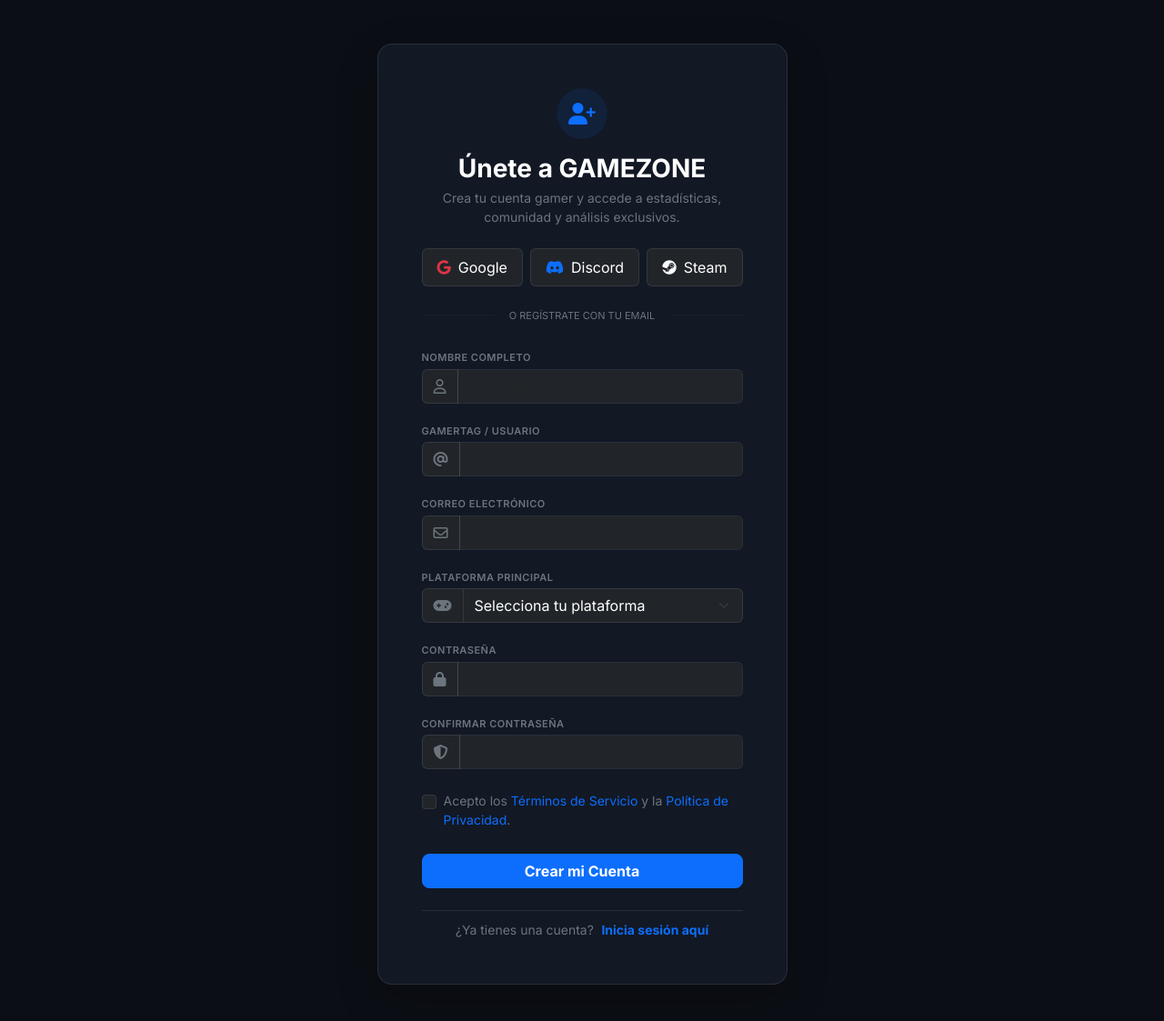
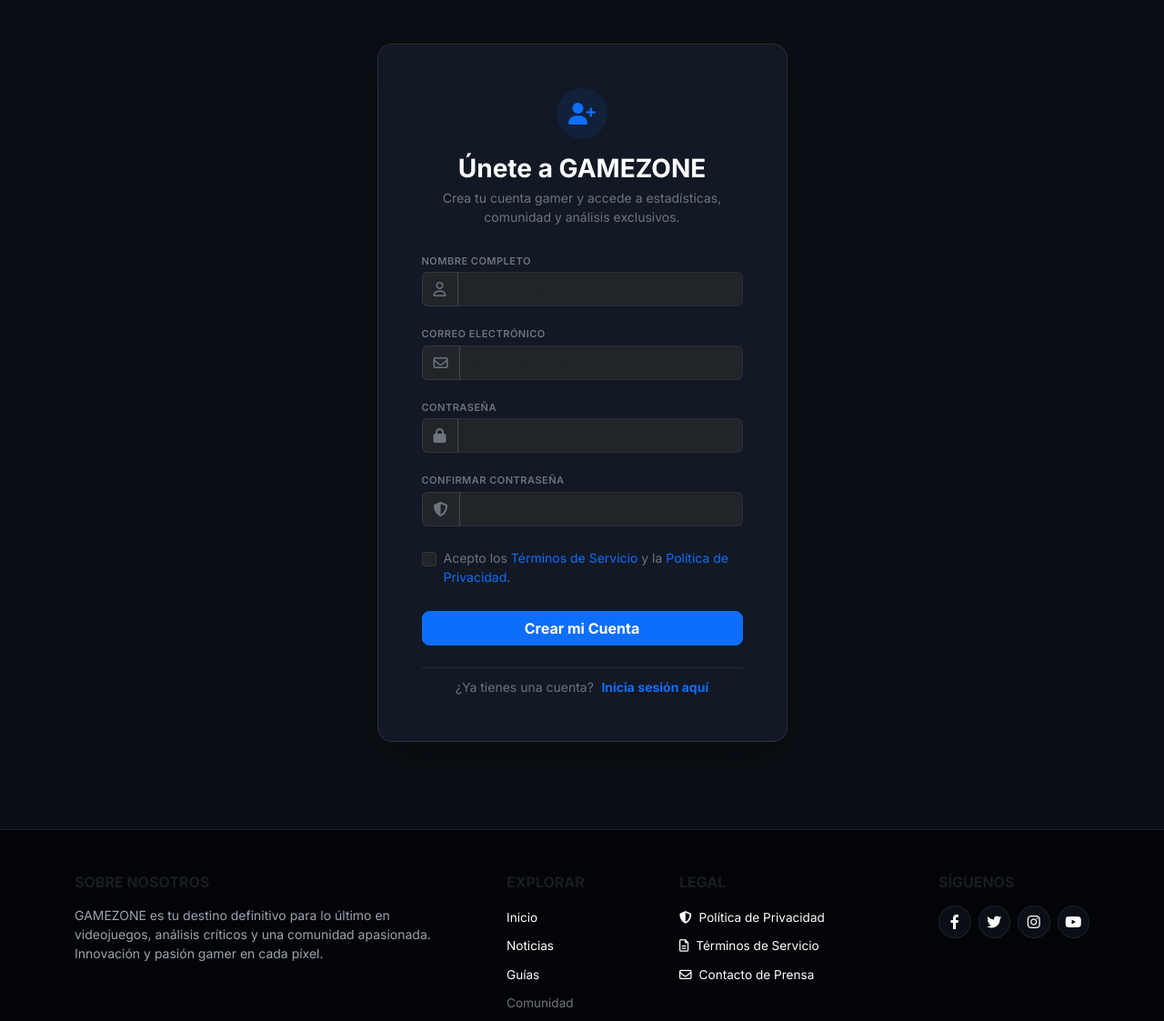
Before and after one commit to ElDonaa/Tp-sitio-videojuegos, a PHP site: page /registro.php in a window 1280 px wide. Shown: the part 57-1180 px from the top of the page at 91% size. Run offline with PHP 8.4, Linux system fonts and the light colour scheme.

Commit message:
TP8 completado: Autenticacion, login, registro, sesiones y guardas de rutas

```diff
--- /dev/null
+++ b/clase5/conexion.php
@@ -0,0 +1,20 @@
+<?php
+$host = 'localhost';
+$db   = 'gamezone_db';
+$user = 'root';
+$pass = '';
+$charset = 'utf8mb4';
+
+$dsn = "mysql:host=$host;dbname=$db;charset=$charset";
+$options = [
+    PDO::ATTR_ERRMODE            => PDO::ERRMODE_EXCEPTION,
+    PDO::ATTR_DEFAULT_FETCH_MODE => PDO::FETCH_ASSOC,
+    PDO::ATTR_EMULATE_PREPARES   => false,
+];
+
+try {
+    $pdo = new PDO($dsn, $user, $pass, $options);
+} catch (\PDOException $e) {
+    throw new \PDOException($e->getMessage(), (int)$e->getCode());
+}
+?>
--- a/clase5/includes/header.php
+++ b/clase5/includes/header.php
@@ -1,3 +1,9 @@
+<?php
+// Aseguramos que la sesión esté iniciada para poder validar el estado del usuario
+if (session_status() === PHP_SESSION_NONE) {
+    session_start();
+}
+?>
 <!DOCTYPE html>
 <html lang="en">
 <head>
@@ -43,11 +49,9 @@
                     </a>
 
                     <div class="btn-group">
-
                         <a href="perfil.php" class="btn btn-profile text-white text-decoration-none d-flex align-items-center">
                             <i class="fa-regular fa-user me-1"></i>
                         </a>
-
 
                         <button type="button"
                                 class="btn btn-profile text-white dropdown-toggle dropdown-toggle-split ps-1 pe-2"
@@ -56,14 +60,22 @@
                             <span class="visually-hidden">Abrir opciones</span>
                         </button>
 
-
                         <ul class="dropdown-menu dropdown-menu-end bg-dark border border-secondary border-opacity-25 shadow-lg mt-2">
+                            <?php if (isset($_SESSION['usuario_id'])): ?>
+                                <!-- Si el usuario YA INICIÓ SESIÓN -->
                                 <li>
                                     <a class="dropdown-item text-white d-flex align-items-center gap-2 py-2" href="perfil.php">
                                         <i class="fa-regular fa-id-card text-primary"></i> Ver Mi Perfil
                                     </a>
                                 </li>
                                 <li><hr class="dropdown-divider border-secondary border-opacity-25"></li>
+                                <li>
+                                    <a class="dropdown-item text-white d-flex align-items-center gap-2 py-2" href="logout.php">
+                                        <i class="fa-solid fa-right-from-bracket text-primary"></i> Cerrar Sesión
+                                    </a>
+                                </li>
+                            <?php else: ?>
+                                <!-- Si el usuario NO HA INICIADO SESIÓN -->
                                 <li>
                                     <a class="dropdown-item text-white d-flex align-items-center gap-2 py-2" href="login.php">
                                         <i class="fa-solid fa-right-to-bracket text-primary"></i> Iniciar Sesión
@@ -74,6 +86,7 @@
                                         <i class="fa-solid fa-user-plus text-primary"></i> Crear Cuenta
                                     </a>
                                 </li>
+                            <?php endif; ?>
                         </ul>
                     </div>
                 </div>
@@ -81,3 +94,4 @@
         </div>
     </header>
 </body>
+</html>
--- a/clase5/registro.php
+++ b/clase5/registro.php
@@ -1,5 +1,49 @@
 <?php
-$titulo_pagina = "registro - GAMEZONE";
+$titulo_pagina = "Registro - GAMEZONE";
+
+// 1. Incluimos la conexión a la base de datos
+require_once 'conexion.php';
+
+$mensaje = "";
+
+// 2. Procesamos el formulario cuando el usuario presiona "Crear mi Cuenta"
+if ($_SERVER['REQUEST_METHOD'] == 'POST') {
+    $nombre = trim($_POST['nombre']);
+    $email = trim($_POST['email']);
+    $password = $_POST['password'];
+    $confirm_password = $_POST['confirm_password'];
+    $id_rol = 2; // ID por defecto para usuario común en tu tabla roles (ajusta si es necesario)
+
+    // Validar que las contraseñas coincidan
+    if ($password !== $confirm_password) {
+        $mensaje = "Las contraseñas no coinciden.";
+    } else {
+        // Verificar si el correo electrónico ya existe en la BD usando id_usuario
+        $sql_check = "SELECT id_usuario FROM usuarios WHERE email = ?";
+        $stmt = $pdo->prepare($sql_check);
+        $stmt->execute([$email]);
+
+        if ($stmt->rowCount() > 0) {
+            $mensaje = "El correo electrónico ya está registrado.";
+        } else {
+            // Encriptar la contraseña de forma segura (Requisito OWASP del TP8)
+            $passwordHash = password_hash($password, PASSWORD_BCRYPT);
+
+            // Insertar usuario usando consultas preparadas PDO con id_rol
+            $sql = "INSERT INTO usuarios (nombre, email, password, id_rol) VALUES (?, ?, ?, ?)";
+            $stmt = $pdo->prepare($sql);
+
+            if ($stmt->execute([$nombre, $email, $passwordHash, $id_rol])) {
+                // Redirigir al login con aviso de éxito
+                header("Location: login.php?registro=exitoso");
+                exit();
+            } else {
+                $mensaje = "Error al registrar el usuario en la base de datos.";
+            }
+        }
+    }
+}
+
 require_once 'includes/header.php';
 ?>
 
@@ -21,43 +65,22 @@ require_once 'includes/header.php';
                             <p class="text-secondary small mb-0">Crea tu cuenta gamer y accede a estadísticas, comunidad y análisis exclusivos.</p>
                         </div>
 
-                        <!-- REGISTRO RÁPIDO CON REDES / PLATAFORMAS -->
-                        <div class="d-flex gap-2 mb-4">
-                            <button type="button" class="btn btn-dark border border-secondary border-opacity-25 text-white flex-fill d-flex align-items-center justify-content-center gap-2 py-2 small">
-                                <i class="fa-brands fa-google text-danger"></i> Google
-                            </button>
-                            <button type="button" class="btn btn-dark border border-secondary border-opacity-25 text-white flex-fill d-flex align-items-center justify-content-center gap-2 py-2 small">
-                                <i class="fa-brands fa-discord text-primary"></i> Discord
-                            </button>
-                            <button type="button" class="btn btn-dark border border-secondary border-opacity-25 text-white flex-fill d-flex align-items-center justify-content-center gap-2 py-2 small">
-                                <i class="fa-brands fa-steam text-light"></i> Steam
-                            </button>
-                        </div>
-
-                        <div class="d-flex align-items-center mb-4">
-                            <hr class="flex-grow-1 border-secondary border-opacity-25 my-0">
-                            <span class="px-3 text-secondary" style="font-size: 11px;">O REGÍSTRATE CON TU EMAIL</span>
-                            <hr class="flex-grow-1 border-secondary border-opacity-25 my-0">
-                        </div>
+                        <!-- ALERTA DE ERROR SI LA HAY -->
+                        <?php if(!empty($mensaje)): ?>
+                            <div class="alert alert-danger py-2 small mb-4">
+                                <i class="fa-solid fa-triangle-exclamation me-1"></i> <?php echo $mensaje; ?>
+                            </div>
+                        <?php endif; ?>
 
                         <!-- FORMULARIO DE REGISTRO -->
-                        <form action="#" method="POST" class="d-flex flex-column gap-3">
+                        <form action="registro.php" method="POST" class="d-flex flex-column gap-3">
 
                             <!-- Nombre Completo -->
                             <div>
                                 <label for="nombre" class="form-label text-secondary fw-semibold mb-1" style="font-size: 11px; letter-spacing: 0.5px;">NOMBRE COMPLETO</label>
                                 <div class="input-group">
                                     <span class="input-group-text bg-dark border-secondary border-opacity-25 text-secondary"><i class="fa-regular fa-user"></i></span>
-                                    <input type="text" id="nombre" class="form-control bg-dark border-secondary border-opacity-25 text-white" placeholder="Ej. Juan Pérez" required>
-                                </div>
-                            </div>
-
-                            <!-- Nombre de Usuario / GamerTag -->
-                            <div>
-                                <label for="gamertag" class="form-label text-secondary fw-semibold mb-1" style="font-size: 11px; letter-spacing: 0.5px;">GAMERTAG / USUARIO</label>
-                                <div class="input-group">
-                                    <span class="input-group-text bg-dark border-secondary border-opacity-25 text-secondary"><i class="fa-solid fa-at"></i></span>
-                                    <input type="text" id="gamertag" class="form-control bg-dark border-secondary border-opacity-25 text-white" placeholder="Ej. GamerPro_99" required>
+                                    <input type="text" id="nombre" name="nombre" class="form-control bg-dark border-secondary border-opacity-25 text-white" placeholder="Ej. Juan Pérez" required>
                                 </div>
                             </div>
 
@@ -66,22 +89,7 @@ require_once 'includes/header.php';
                                 <label for="email" class="form-label text-secondary fw-semibold mb-1" style="font-size: 11px; letter-spacing: 0.5px;">CORREO ELECTRÓNICO</label>
                                 <div class="input-group">
                                     <span class="input-group-text bg-dark border-secondary border-opacity-25 text-secondary"><i class="fa-regular fa-envelope"></i></span>
-                                    <input type="email" id="email" class="form-control bg-dark border-secondary border-opacity-25 text-white" placeholder="ejemplo@gamezone.com" required>
-                                </div>
-                            </div>
-
-                            <!-- Selección de Plataforma Principal -->
-                            <div>
-                                <label for="plataforma" class="form-label text-secondary fw-semibold mb-1" style="font-size: 11px; letter-spacing: 0.5px;">PLATAFORMA PRINCIPAL</label>
-                                <div class="input-group">
-                                    <span class="input-group-text bg-dark border-secondary border-opacity-25 text-secondary"><i class="fa-solid fa-gamepad"></i></span>
-                                    <select id="plataforma" class="form-select bg-dark border-secondary border-opacity-25 text-white">
-                                        <option value="" selected disabled>Selecciona tu plataforma</option>
-                                        <option value="pc">PC Gamer</option>
-                                        <option value="ps5">PlayStation 5</option>
-                                        <option value="xbox">Xbox Series X/S</option>
-                                        <option value="switch">Nintendo Switch</option>
-                                    </select>
+                                    <input type="email" id="email" name="email" class="form-control bg-dark border-secondary border-opacity-25 text-white" placeholder="ejemplo@gamezone.com" required>
                                 </div>
                             </div>
 
@@ -90,7 +98,7 @@ require_once 'includes/header.php';
                                 <label for="password" class="form-label text-secondary fw-semibold mb-1" style="font-size: 11px; letter-spacing: 0.5px;">CONTRASEÑA</label>
                                 <div class="input-group">
                                     <span class="input-group-text bg-dark border-secondary border-opacity-25 text-secondary"><i class="fa-solid fa-lock"></i></span>
-                                    <input type="password" id="password" class="form-control bg-dark border-secondary border-opacity-25 text-white" placeholder="••••••••" required>
+                                    <input type="password" id="password" name="password" class="form-control bg-dark border-secondary border-opacity-25 text-white" placeholder="••••••••" required>
                                 </div>
                             </div>
 
@@ -99,7 +107,7 @@ require_once 'includes/header.php';
                                 <label for="confirm_password" class="form-label text-secondary fw-semibold mb-1" style="font-size: 11px; letter-spacing: 0.5px;">CONFIRMAR CONTRASEÑA</label>
                                 <div class="input-group">
                                     <span class="input-group-text bg-dark border-secondary border-opacity-25 text-secondary"><i class="fa-solid fa-shield-halved"></i></span>
-                                    <input type="password" id="confirm_password" class="form-control bg-dark border-secondary border-opacity-25 text-white" placeholder="••••••••" required>
+                                    <input type="password" id="confirm_password" name="confirm_password" class="form-control bg-dark border-secondary border-opacity-25 text-white" placeholder="••••••••" required>
                                 </div>
                             </div>
 
@@ -120,7 +128,7 @@ require_once 'includes/header.php';
                         <!-- ENLACE A LOGIN -->
                         <div class="text-center mt-4 pt-2 border-top border-secondary border-opacity-25">
                             <span class="text-secondary small">¿Ya tienes una cuenta?</span>
-                            <a href="login.html" class="text-primary fw-bold text-decoration-none small ms-1">Inicia sesión aquí</a>
+                            <a href="login.php" class="text-primary fw-bold text-decoration-none small ms-1">Inicia sesión aquí</a>
                         </div>
 
                     </div>
@@ -130,9 +138,6 @@ require_once 'includes/header.php';
         </div>
     </main>
 
-
-</body>
-</html>
 <?php
 require_once 'includes/footer.php';
 ?>
```
Also changed, not shown: clase5/auth_guard.php (added, +11 -0 lines), clase5/login.php (+53 -27 lines), clase5/logout.php (added, +17 -0 lines), clase5/perfil.php (+8 -1 lines), imagen tp/Captura de pantalla 2026-11-01 183255.png (added), imagen tp/Captura de pantalla 2026-11-01 183440.png (added), imagen tp/Captura de pantalla 2026-11-01 183521.png (added), imagen tp/Captura de pantalla 2026-11-01 183540.png (added). Lines whose indentation alone changed are shown as unchanged.
